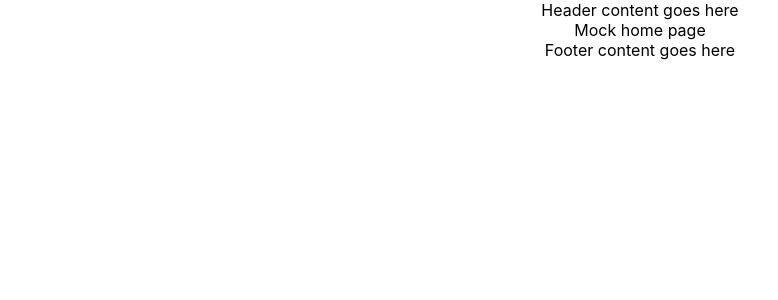
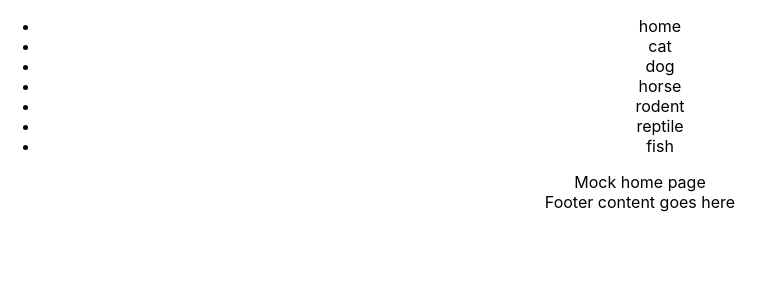
Before and after one commit to CaedanLavender/pet, a React (Create React App) app: page / in a window 1280 px wide. Shown: the top 300 px of the page, without its empty margins (0-778 px from the left). Built offline with nearby package versions, Linux system fonts and the light colour scheme.

Commit message:
Set up basics of navigation bar

```diff
--- a/src/components/Header.js
+++ b/src/components/Header.js
@@ -1,7 +1,43 @@
 const Header = () => {
+   const navigationLinks = [
+      {
+         title: "home",
+         link: '#'
+      },
+      {
+         title: "cat",
+         link: '#'
+      },
+      {
+         title: "dog",
+         link: '#'
+      },
+      {
+         title: "horse",
+         link: '#'
+      },
+      {
+         title: "rodent",
+         link: '#'
+      },
+      {
+         title: "reptile",
+         link: '#'
+      },
+      {
+         title: "fish",
+         link: '#'
+      },
+   ]
 
    return (
-      <div>Header content goes here</div>
+      <div><ul>
+         {
+            navigationLinks.map((item) => (
+               <li>{item.title}</li>
+            ))
+         }
+      </ul></div>
    )
 }
 
```
